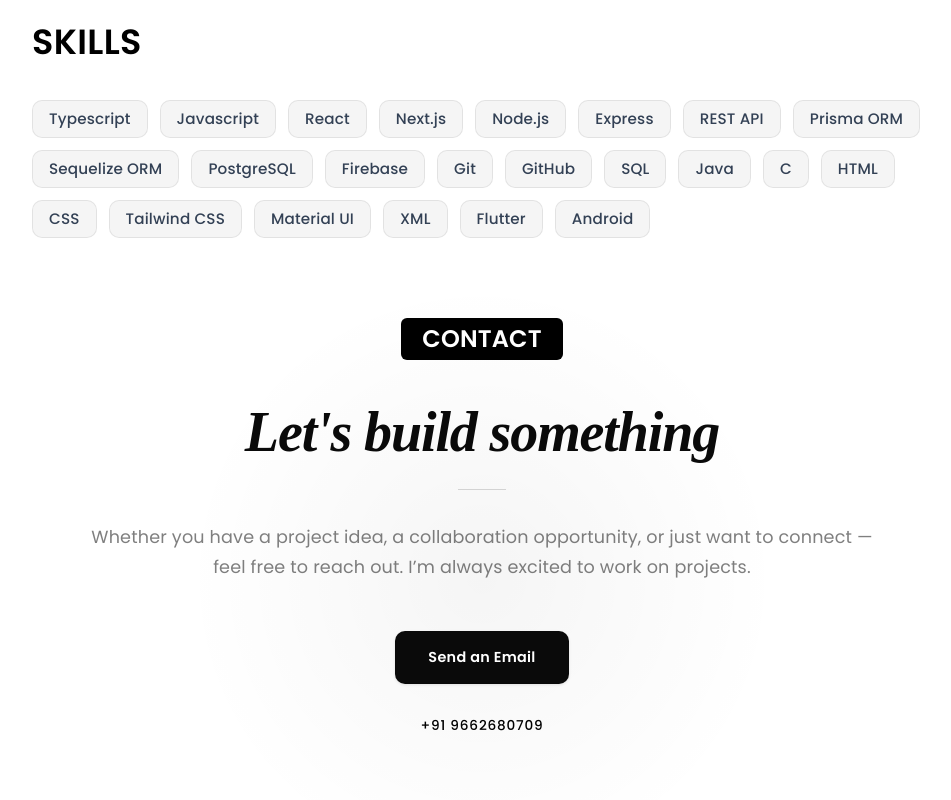
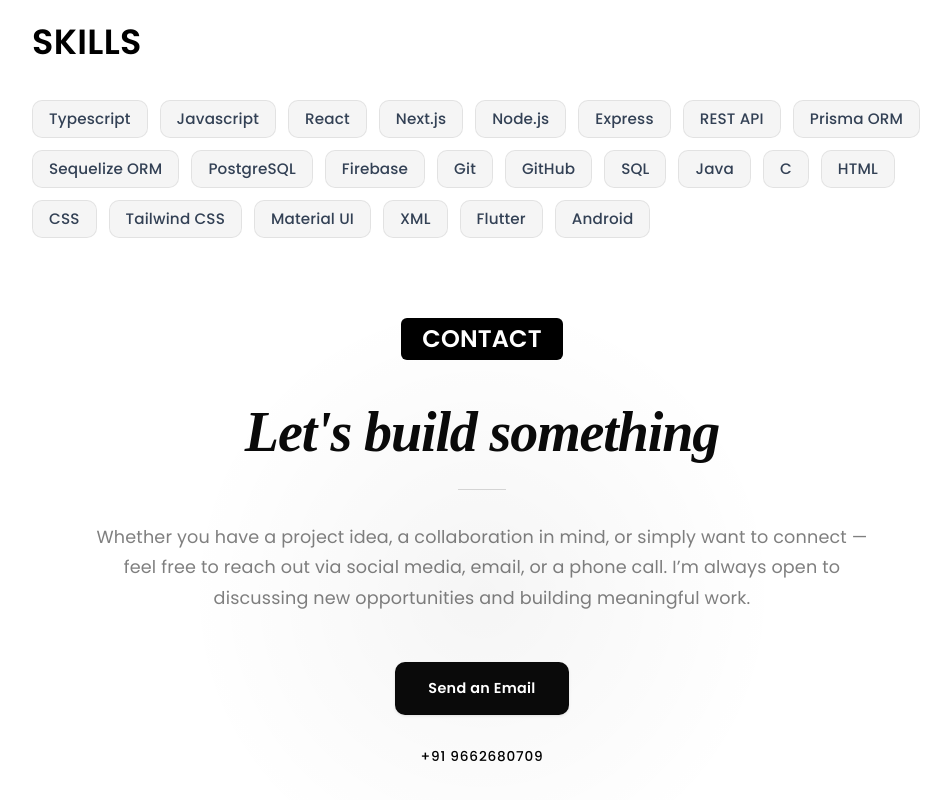
Before and after one commit to AryanSoni200/aryan-portfolio, a Next.js app: page / in a window 1280 px wide. Shown: the part 2314-3114 px from the top of the page, without its empty margins (158-1109 px from the left). Built offline with nearby package versions, Linux system fonts and the light colour scheme; a web font is replaced by a local one.

Commit message:
few changes

```diff
--- a/app/components/contact.tsx
+++ b/app/components/contact.tsx
@@ -101,7 +101,7 @@
                         fontWeight: 400,
                     }}
                 >
-                    Whether you have a project idea, a collaboration opportunity, or just want to connect — feel free to reach out. I’m always excited to work on projects.
+                    Whether you have a project idea, a collaboration in mind, or simply want to connect — feel free to reach out via social media, email, or a phone call. I’m always open to discussing new opportunities and building meaningful work.
                 </Typography>
 
                 <Tooltip
@@ -177,6 +177,9 @@
                         fontSize: "0.85rem",
                         letterSpacing: "0.06em",
                         color: isDark ? "white" : "black",
+                        ":hover": {
+                            bgcolor: isDark ? "black" : "white",
+                        }
                     }}
                 >
                     +91 9662680709
```
